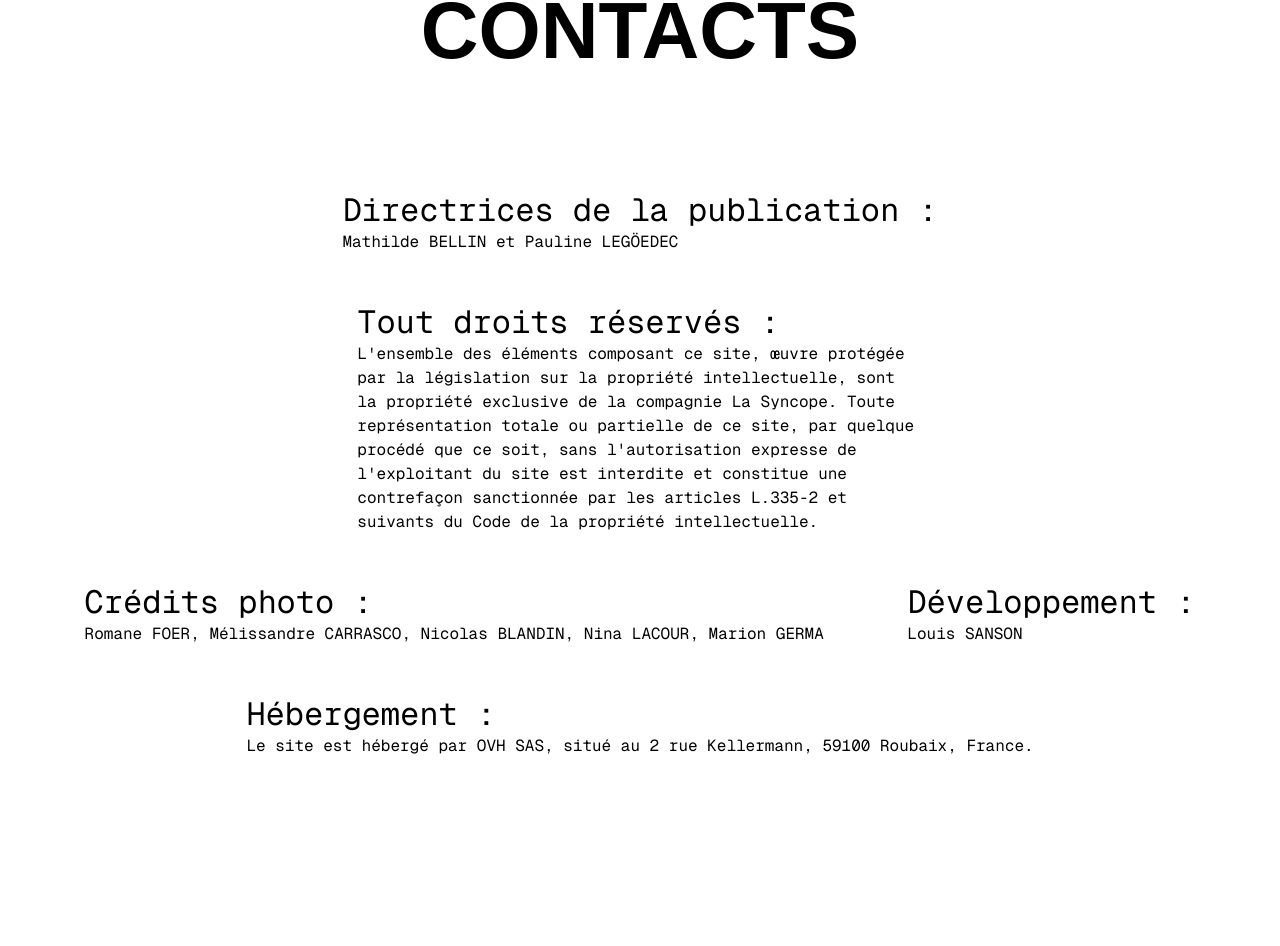
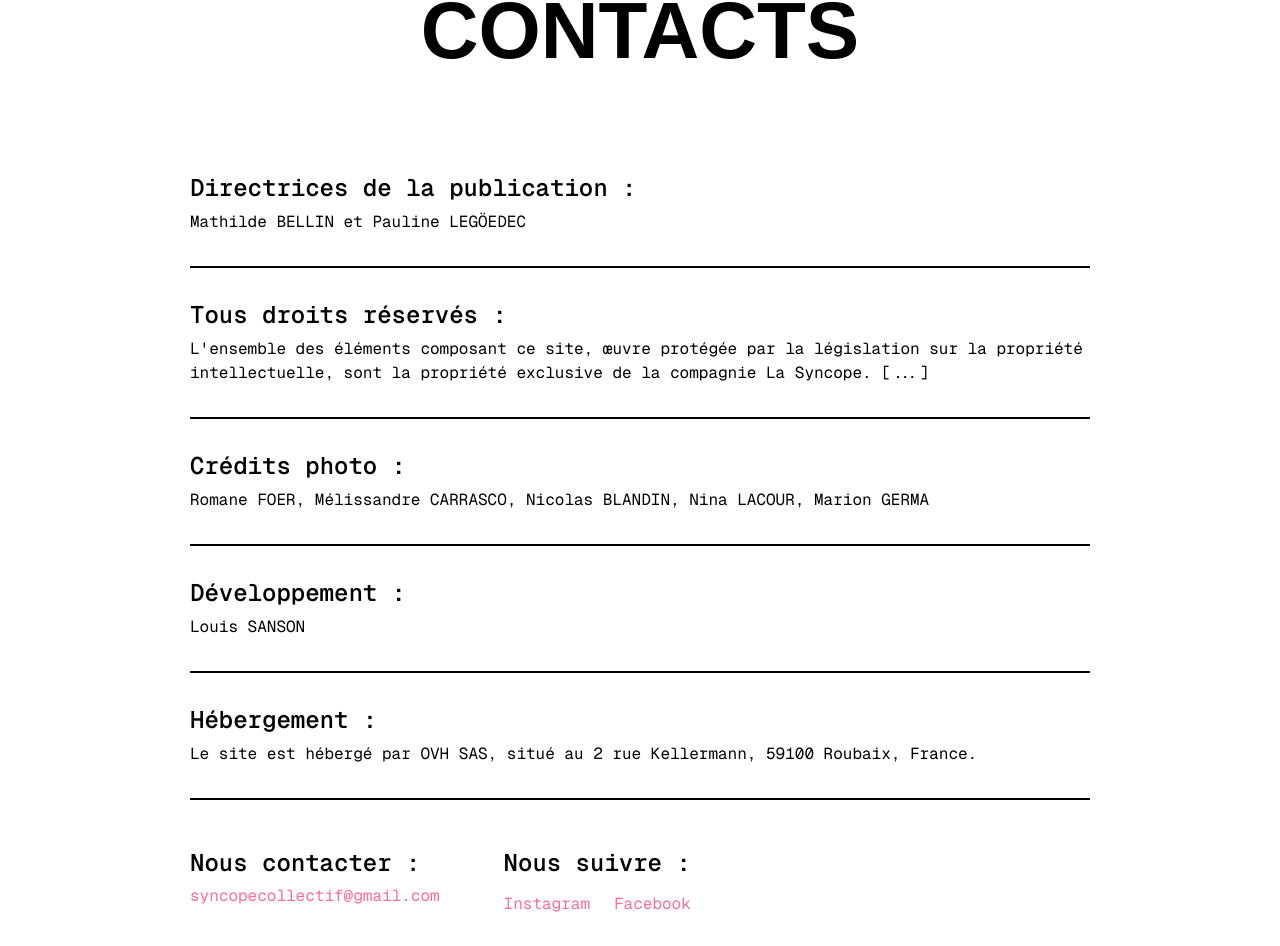
Before and after one commit to Louissnsn/LaSyncopeV2, a Next.js app: page /contacts in a window 1280 px wide. Shown: the part 215-1161 px from the top of the page. Before the commit the page ends 1024 px from the top, so only its background shows below. Built offline with nearby package versions, Linux system fonts and the light colour scheme; a web font is replaced by a local one.

Commit message:
styling contact

```diff
--- a/app/components/Contact.js
+++ b/app/components/Contact.js
@@ -1,49 +1,91 @@
 import styles from "@/styles/ContactComponent.module.css";
+import { useState } from "react";
+
 export default function ContactComponent() {
+  const [clicked, setClicked] = useState(false);
+
+  const handleMailClick = () => {
+    setClicked(true);
+    setTimeout(() => setClicked(false), 300); // animation courte
+    window.location.href = "mailto:syncopecollectif@gmail.com";
+  };
+
   return (
     <div className={styles.container}>
+      <div className={styles.container}>
         <h1 className={styles.titreContact}>CONTACTS</h1>
-      <div className={styles.publicationContainer}>
-        <div className={styles.publication}>
-          <p className={styles.titre}>
-            Directrices de la publication :
-            <br />
-          </p>
+
+        <div className={styles.contactList}>
+          <div className={styles.contactItem}>
+            <p className={styles.titre}>Directrices de la publication :</p>
             <p className={styles.texte}>Mathilde BELLIN et Pauline LEGÖEDEC</p>
           </div>
-        <div className={styles.droits}>
-          <span className={styles.titre}>Tout droits réservés : </span>
-          <br />
-          <span className={styles.texte}>
+
+          <div className={styles.contactItem}>
+            <p className={styles.titre}>Tous droits réservés :</p>
+            <p className={styles.texte}>
               L&apos;ensemble des éléments composant ce site, œuvre protégée par
               la législation sur la propriété intellectuelle, sont la propriété
-            exclusive de la compagnie La Syncope. Toute représentation totale ou
-            partielle de ce site, par quelque procédé que ce soit, sans
-            l&apos;autorisation expresse de l&apos;exploitant du site est
-            interdite et constitue une contrefaçon sanctionnée par les articles
-            L.335-2 et suivants du Code de la propriété intellectuelle.
-          </span>
+              exclusive de la compagnie La Syncope. [...]
+            </p>
           </div>
-        <div className={styles.credits}>
-          <span className={styles.titre}>Crédits photo :</span>
-          <br />
-          <span className={styles.texte}>
+
+          <div className={styles.contactItem}>
+            <p className={styles.titre}>Crédits photo :</p>
+            <p className={styles.texte}>
               Romane FOER, Mélissandre CARRASCO, Nicolas BLANDIN, Nina LACOUR,
               Marion GERMA
-          </span>
+            </p>
           </div>
-        <div className={styles.dev}>
-          <span className={styles.titre}>Développement :</span>
-          <br />
-          <span className={styles.texte}>Louis SANSON</span>
+
+          <div className={styles.contactItem}>
+            <p className={styles.titre}>Développement :</p>
+            <p className={styles.texte}>Louis SANSON</p>
           </div>
-        <div className={styles.hebergement}>
-          <span className={styles.titre}>Hébergement :</span>
-          <br />
-          <span className={styles.texte}>
+
+          <div className={styles.contactItem}>
+            <p className={styles.titre}>Hébergement :</p>
+            <p className={styles.texte}>
               Le site est hébergé par OVH SAS, situé au 2 rue Kellermann, 59100
               Roubaix, France.
-          </span>
+            </p>
+          </div>
+
+          <div className={styles.contactItem}>
+            <div className={styles.contactContainer}>
+              <div className={styles.contactSection}>
+              <p className={styles.titre}>Nous contacter :</p>
+              <button
+                className={styles.mailButton}
+                onClick={() =>
+                  (window.location.href = "mailto:syncopecollectif@gmail.com")
+                }
+              >
+                syncopecollectif@gmail.com
+              </button>
+              </div>
+
+              <div className={styles.contactSection}>
+              <p className={styles.titre}>Nous suivre :</p>
+              <div className={styles.socialLinks}>
+                <a
+                  href="https://www.instagram.com/la.syncope/"
+                  target="_blank"
+                  rel="noopener noreferrer"
+                >
+                  Instagram
+                </a>
+                <a
+                  href="https://www.facebook.com/LaSyncope/?locale=fr_FR"
+                  target="_blank"
+                  rel="noopener noreferrer"
+                >
+                  Facebook
+                </a>
+              </div>
+              </div>
+            </div>
+          </div>
         </div>
       </div>
     </div>
--- a/app/styles/ContactComponent.module.css
+++ b/app/styles/ContactComponent.module.css
@@ -1,36 +1,5 @@
+/* ====== CONTAINER ====== */
 .container {
-  /* background: radial-gradient(
-        35.36% 35.36% at 100% 25%,
-        #0000 66%,
-        #f31987 68% 70%,
-        #0000 72%
-      )
-      32px 32px / calc(2 * 32px) calc(2 * 32px),
-    radial-gradient(
-        35.36% 35.36% at 0 75%,
-        #0000 66%,
-        #f31987 68% 70%,
-        #0000 72%
-      )
-      32px 32px / calc(2 * 32px) calc(2 * 32px),
-    radial-gradient(
-        35.36% 35.36% at 100% 25%,
-        #0000 66%,
-        #f31987 68% 70%,
-        #0000 72%
-      )
-      0 0 / calc(2 * 32px) calc(2 * 32px),
-    radial-gradient(
-        35.36% 35.36% at 0 75%,
-        #0000 66%,
-        #f31987 68% 70%,
-        #0000 72%
-      )
-      0 0 / calc(2 * 32px) calc(2 * 32px),
-    repeating-conic-gradient(#bde0fe 0 25%, #0000 0 50%) 0 0 / calc(2 * 32px)
-      calc(2 * 32px),
-    radial-gradient(#0000 66%, #f31987 68% 70%, #0000 72%) 0 calc(32px / 2) /
-      32px 32px #bde0fe; */
   width: 100%;
   height: auto;
 }
@@ -41,65 +10,135 @@
   font-size: 5rem;
   font-family: var(--font-combine);
 }
-.publicationContainer {
-  display: flex;
-  justify-content: space-evenly;
-  flex-wrap: wrap;
+
+/* ====== CONTACT LIST ====== */
+.contactList {
+  display: block;
   width: 100%;
-  height: fit-content;
-  padding: 2%;
+  margin: 0 auto;
+  max-width: 900px;
 }
-.publication {
-  padding: 2%;
+
+.contactItem {
+  border-bottom: 2px solid black;
+  padding: 2rem 0;
+  text-align: left;
 }
-.dev {
-  padding: 2%;
+
+.contactItem:last-child {
+  border-bottom: none;
 }
-.hebergement {
-  padding: 2%;
-}
+
+/* ====== TEXTE ET TITRES ====== */
 .titre {
   font-family: var(--font-geist-mono, "Courier New", monospace);
+  font-size: 1.5rem;
+  font-weight: 600;
+  margin-bottom: 0.5rem;
+}
 
-  font-size: 2rem;
+.texte {
+  font-family: var(--font-geist-mono, "Courier New", monospace);
+  font-size: 1rem;
+  line-height: 1.5;
 }
-.texte {
-  /* margin-top: 5%; */
+
+/* ====== MAIL ====== */
+.mailButton {
+  background: none;
+  border: none;
+  color: var(--color-accent, #c33);
   font-family: var(--font-geist-mono, "Courier New", monospace);
-  line-height: 1.5;
-  font-size: 1em;
+  font-size: 1rem;
+  cursor: pointer;
+  padding: 0;
+  transition: color 0.2s ease, transform 0.2s ease;
 }
-.droits {
-  max-width: 50%;
-  padding: 2%;
+
+.mailButton:hover {
+  color: #000;
+  transform: scale(1.05);
 }
-.credits {
-  padding: 2%;
+
+/* Animation de clic (optionnelle) */
+.clicked {
+  transform: scale(0.9);
+  color: #555;
 }
+
+/* ====== RÉSEAUX SOCIAUX ====== */
+.contactContainer {
+  display: flex;
+  justify-content: flex-start;
+  align-items: baseline;
+  gap: 4rem;
+  flex-wrap: wrap;
+  margin-top: 1rem;
+}
+
+.contactSection {
+  display: flex;
+  flex-direction: column;
+  align-items: flex-start;
+
+}
+
+.socialLinks {
+  display: flex;
+  gap: 1.5rem;
+  margin-top: 0.5rem;
+}
+
+.socialLinks a {
+  color: var(--color-accent, #c33);
+  text-decoration: none;
+  font-family: var(--font-geist-mono, "Courier New", monospace);
+  transition: color 0.2s ease, transform 0.2s ease;
+}
+
+.socialLinks a:hover {
+  color: #000;
+  transform: scale(1.1);
+}
+
+/* ====== RESPONSIVE ====== */
 @media screen and (max-width: 768px) {
   .container {
     padding: 2%;
     height: fit-content;
   }
+
+  @media screen and (max-width: 768px) {
+  .contactContainer {
+    flex-direction: column;
+    align-items: flex-start;
+    gap: 2rem;
+  }
+}
+
   .titreContact {
     font-size: 3rem;
   }
-  .publicationContainer {
-    display: flex;
+
+  .contactList {
+    padding: 0 1rem;
+  }
+
+  .contactItem {
+    padding: 1.5rem 0;
+  }
+
+  .titre {
+    text-align: left;
+    font-size: 1.2rem;
+  }
+
+  .texte {
+    font-size: var(--font-size-body, 1rem);
+  }
+
+  .socialLinks {
     flex-direction: column;
-    justify-content: space-between;
-    width: 100%;
-  }
-  .droits {
-    width: 100%;
-    height: auto;
-  }
-  .titre {
-    text-align: center;
-    font-size: var(--font-size-title-mobile);
-    width: 100%;
-  }
-  .texte {
-    font-size: var(--font-size-body);
+    gap: 0.5rem;
   }
 }
```
Lines whose indentation alone changed are shown as unchanged.
